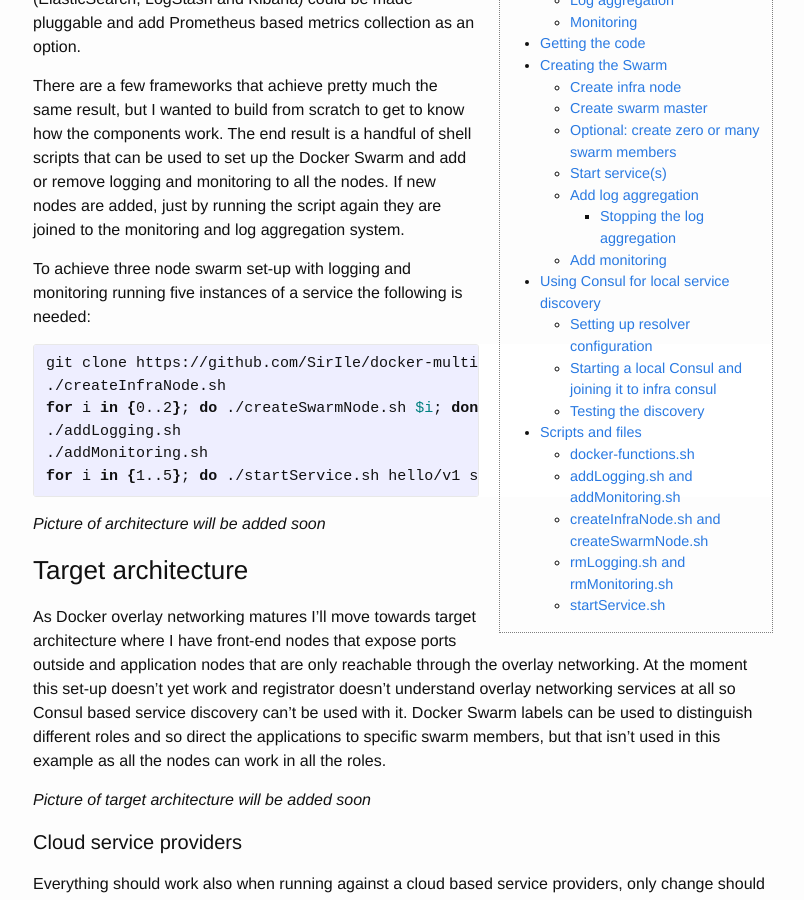
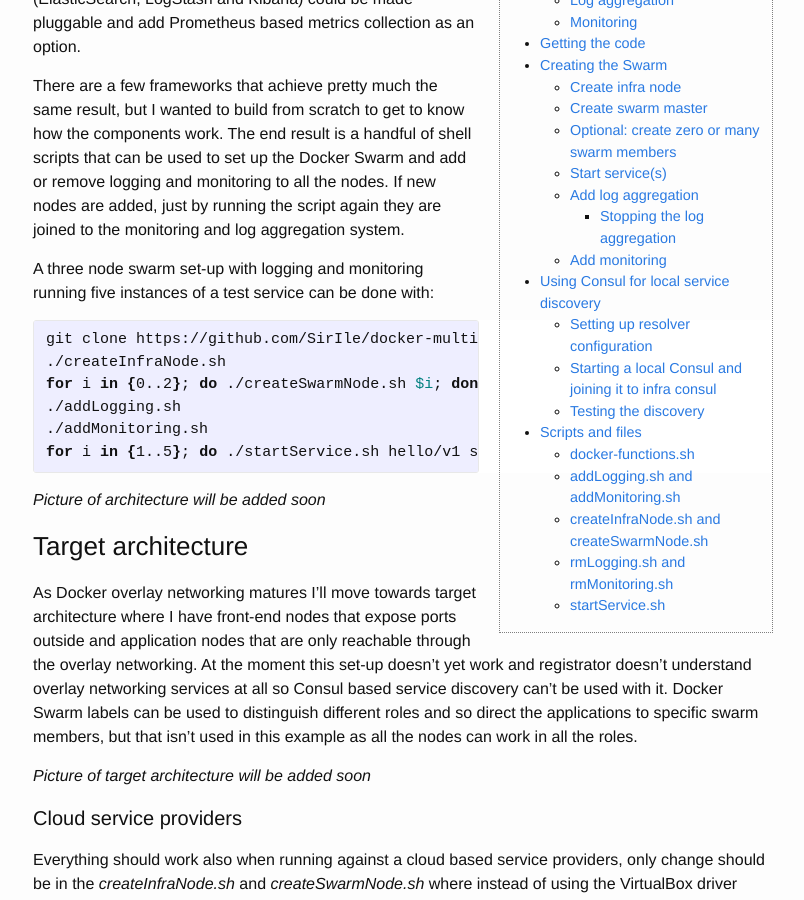
Before and after one commit to SirIle/sirile.github.io, a Jekyll site: the page built from _posts/2015-07-28-scaling-with-discovery-on-docker-swarm-with-consul-registrator-and-haproxy-with-prometheus-monitoring-and-elk-log-aggregation.markdown, in a window 1280 px wide and 900 px high, scrolled down 498 px. Shown: the whole window, without its empty margins (237-1041 px from the left). Built offline with Jekyll 4.4.1, drawn with Linux system fonts in a browser that asks for light colours; nearby versions of some CDN libraries.

Commit message:
Minor tweaking.

```diff
--- a/_posts/2015-07-28-scaling-with-discovery-on-docker-swarm-with-consul-registrator-and-haproxy-with-prometheus-monitoring-and-elk-log-aggregation.markdown
+++ b/_posts/2015-07-28-scaling-with-discovery-on-docker-swarm-with-consul-registrator-and-haproxy-with-prometheus-monitoring-and-elk-log-aggregation.markdown
@@ -19,7 +19,7 @@ After playing around quite a lot with automatic scaling using [Registrator trigg
 
 There are a few frameworks that achieve pretty much the same result, but I wanted to build from scratch to get to know how the components work. The end result is a handful of shell scripts that can be used to set up the Docker Swarm and add or remove logging and monitoring to all the nodes. If new nodes are added, just by running the script again they are joined to the monitoring and log aggregation system.
 
-To achieve three node swarm set-up with logging and monitoring running five instances of a service the following is needed:
+A three node swarm set-up with logging and monitoring running five instances of a test service can be done with:
 
 {% highlight bash %}
 git clone https://github.com/SirIle/docker-multihost.git && cd docker-multihost/swarm
```
